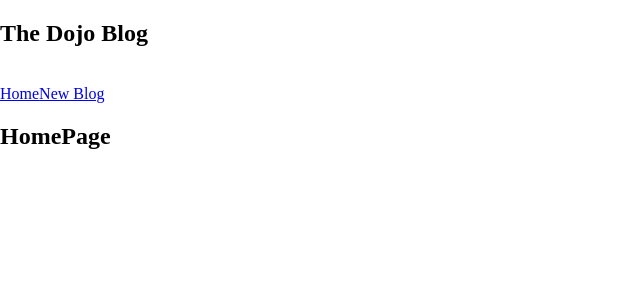
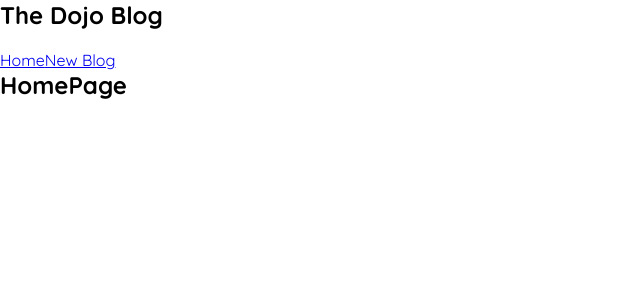
Before and after one commit to Popeaura/dojo-tutee, a React (Vite) app: page / in a window 1280 px wide. Shown: the top 300 px of the page, without its empty margins (0-640 px from the left). Built offline with nearby package versions, Linux system fonts and the light colour scheme.

Commit message:
I uploaded my modifed project's folder

```diff
--- a/src/index.css
+++ b/src/index.css
@@ -1,6 +1,6 @@
 @import url('https://fonts.googleapis.com/css2?family=Quicksand:wght@300;400;500;600;700&display=swap');
 
-body {
+* {
     margin: 0;
-
+    font-family: "Quicksand";
 }
```
